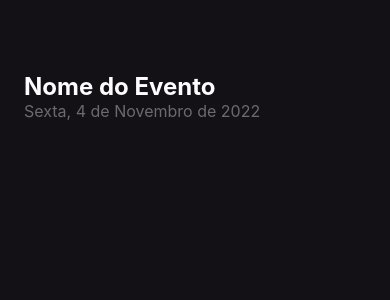
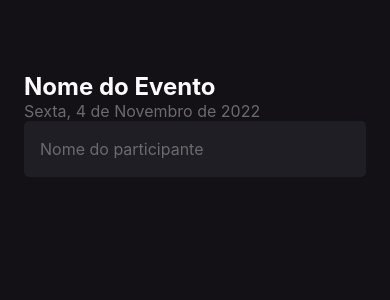
Before and after one commit to ElijahJunnior/react_native_01_imhere, a React Native app: screen / in a window 390 px wide. Shown: the top 300 px of the page. Built offline with nearby package versions, Linux system fonts and the light colour scheme.

Commit message:
Conhecendo os inputs de dados

```diff
--- a/src/screens/Home/index.tsx
+++ b/src/screens/Home/index.tsx
@@ -1,4 +1,4 @@
-import { View, Text } from "react-native";
+import { View, Text, TextInput } from "react-native";
 
 import { styles } from "./styles";
 
@@ -7,6 +7,11 @@
     <View style={styles.container}>
       <Text style={styles.eventName}>Nome do Evento</Text>
       <Text style={styles.eventDate}>Sexta, 4 de Novembro de 2022</Text>
+      <TextInput
+        style={styles.input}
+        placeholder="Nome do participante"
+        placeholderTextColor="#6B6B6B"
+      />
     </View>
   );
 }
--- a/src/screens/Home/styles.ts
+++ b/src/screens/Home/styles.ts
@@ -2,8 +2,8 @@
 
 export const styles = StyleSheet.create({
   container: {
+    backgroundColor: "#131016",
     flex: 1,
-    backgroundColor: "#131016",
     padding: 24,
   },
   eventName: {
@@ -16,4 +16,12 @@
     color: "#6B6B6B",
     fontSize: 16,
   },
+  input: {
+    backgroundColor: "#1F1E25",
+    borderRadius: 5,
+    color: '#FDFCFE',
+    fontSize: 16,
+    height: 56,
+    padding: 16
+  }
 });
```
